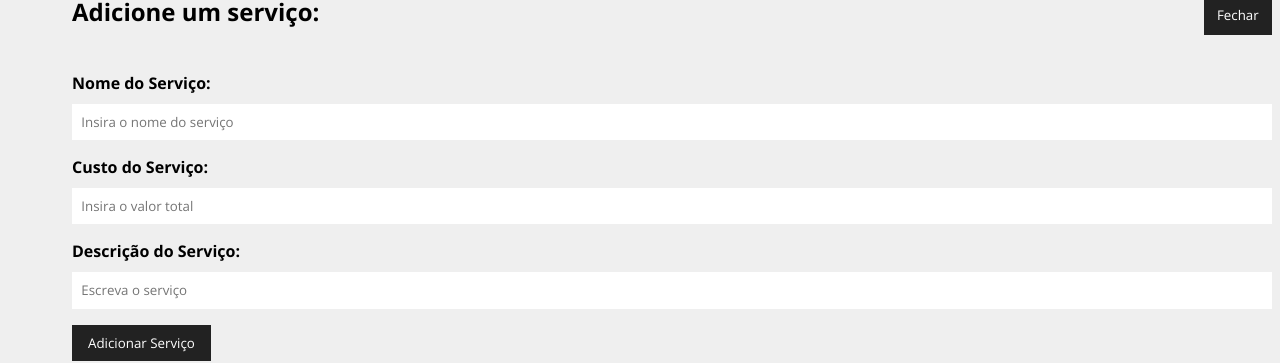
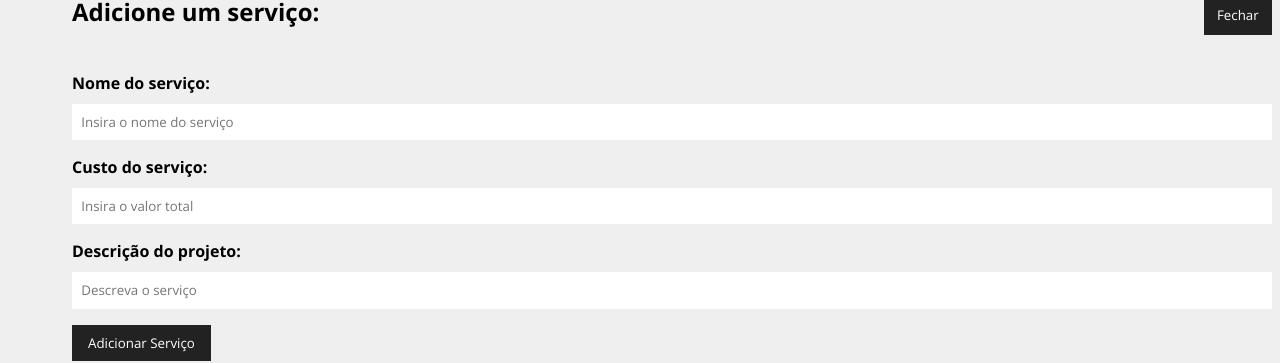
Before and after one commit to joalissonmarques/costs, a React (Create React App) app: page /Project/1 in a window 1280 px wide. Both pictures are taken after a click on the button "Adicionar serviço". Shown: the part 352-715 px from the top of the page. Built offline with nearby package versions, Linux system fonts and the light colour scheme; data requests are answered from the project's data file; the HTML template or start-up script is replaced by a standard one.

Commit message:
service form add message and update service

```diff
--- a/db.json
+++ b/db.json
@@ -4,7 +4,7 @@
       "name": "Kanban 2.0",
       "budget": "10000",
       "category": {
-        "id": "2",
+        "id": "1",
         "name": "Desenvolvimento"
       },
       "cost": 0,
@@ -15,12 +15,23 @@
       "name": "novo projeto junho",
       "budget": "2000",
       "category": {
-        "id": "4",
+        "id": "2",
         "name": "Planejamento"
       },
       "cost": 0,
       "services": [],
       "id": 2
+    },
+    {
+      "name": "CRIADO EM 28 JUN",
+      "budget": "10000",
+      "category": {
+        "id": "5",
+        "name": "Análises de Dados"
+      },
+      "cost": 0,
+      "services": [],
+      "id": 3
     }
   ],
   "categories": [
--- a/src/components/pages/Project.js
+++ b/src/components/pages/Project.js
@@ -1,3 +1,4 @@
+import {parse,  v4 as uuidv4} from 'uuid'
 import styles from './Project.module.css'
 import Loading from '../layout/Loading'
 import Container from '../layout/Container'
@@ -35,12 +36,10 @@ function Project() {
   }, [id])
 
   function editPost(project) {
-
-   setMessage('')
-    //budget validaation
+    setMessage('')
+    // budget validation
     if (project.budget < project.cost) {
-      //mensagem
-      setMessage('O orçamento não pode ser menor que o custo do Projeto!')
+      setMessage('O Orçamento não pode ser menor que o custo do projeto!')
       setType('error')
       return false
     }
@@ -48,23 +47,54 @@ function Project() {
     fetch(`http://localhost:5000/projects/${project.id}`, {
       method: 'PATCH',
       headers: {
+        'Content-Type': 'application/json',
+      },
+      body: JSON.stringify(project),
+    })
+      .then((resp) => resp.json())
+      .then((data) => {
+        setProject(data)
+        setShowProjectForm(!showProjectForm)
+        setMessage('Projeto atualizado!')
+        setType('success')
+      })
+  }
+
+  function createService(project){
+    setMessage('')
+    //last service
+    const lastService = project.services[project.services.length - 1]
+
+    lastService.id = uuidv4()
+
+    const lastServiceCost = lastService.cost
+
+    const newCost = parseFloat(project.cost) + parseFloat(lastServiceCost)
+
+    //maximum value validation
+    if(newCost > parseFloat(project.budget)){
+      setMessage('Orçamento ultrapssado, verifique o valor do serviço')
+      setType('error')
+      project.services.pop()
+      return false
+    }
+
+    //add service cost to project total cost
+    project.cost = newCost
+
+    //update project
+    fetch(`http://localhost:5000/projects/${project.id}`,{
+      method: 'PATCH',
+      headers: {
         'Content-Type': 'application/json'
       },
-      body: JSON.stringify(project)
+      body: JSON.stringify(project),
+    }).then((resp) => resp.json())
+    .then((data) =>{
+      //exibirServiços
+      console.log(data)
     })
-      .then(resp => resp.json())
-      .then(data => {
-        setProject(data)
-        setShowProjectForm(false)
-        //mensagem
-        setMessage('Projeto atualizado!')
-        setType('sucess')
-      })
-      .catch(err => console.log(err))
-  }
-
-  function createService(){
-
+    .catch(err => console.log(err))
   }
 
   function toggleProjectForm() {
--- a/src/components/services/ServiceForm.js
+++ b/src/components/services/ServiceForm.js
@@ -1,42 +1,46 @@
-import {useState} from 'react'
+import { useState } from 'react'
 import Input from '../form/Input'
 import SubmitButton from '../form/SubmitButton'
+
 import styles from '../project/ProjectForm.module.css'
 
-function ServiceForm({handleSubmit, btnText, projectData}){
+function ServiceForm({ handleSubmit, btnText, projectData }) {
+  const [service, setService] = useState({})
 
-function submit(){
-
+  const submit = (e) => {
+    e.preventDefault()
+    projectData.services.push(service)
+    handleSubmit(projectData)
   }
 
-function handleChance(e){
-
+  function handleChange(e) {
+    setService({ ...service, [e.target.name]: e.target.value })
   }
 
-  return(
-    <form action='' className={styles.form}>
+  return (
+    <form onSubmit={submit} className={styles.form}>
       <Input
         type="text"
-       text="Nome do Serviço"
+        text="Nome do serviço"
         name="name"
         placeholder="Insira o nome do serviço"
-       handleOnChance={handleChance}
+        handleOnChange={handleChange}
       />
       <Input
         type="number"
-       text="Custo do Serviço"
+        text="Custo do serviço"
         name="cost"
         placeholder="Insira o valor total"
-       handleOnChance={handleChance}
+        handleOnChange={handleChange}
       />
       <Input
         type="text"
-       text="Descrição do Serviço"
+        text="Descrição do projeto"
         name="description"
-       placeholder="Escreva o serviço"
-       handleOnChance={handleChance}
+        placeholder="Descreva o serviço"
+        handleOnChange={handleChange}
       />
-      <SubmitButton text={btnText}/>
+      <SubmitButton text={btnText} />
     </form>
   )
 }
```
Lines whose indentation alone changed are shown as unchanged.
